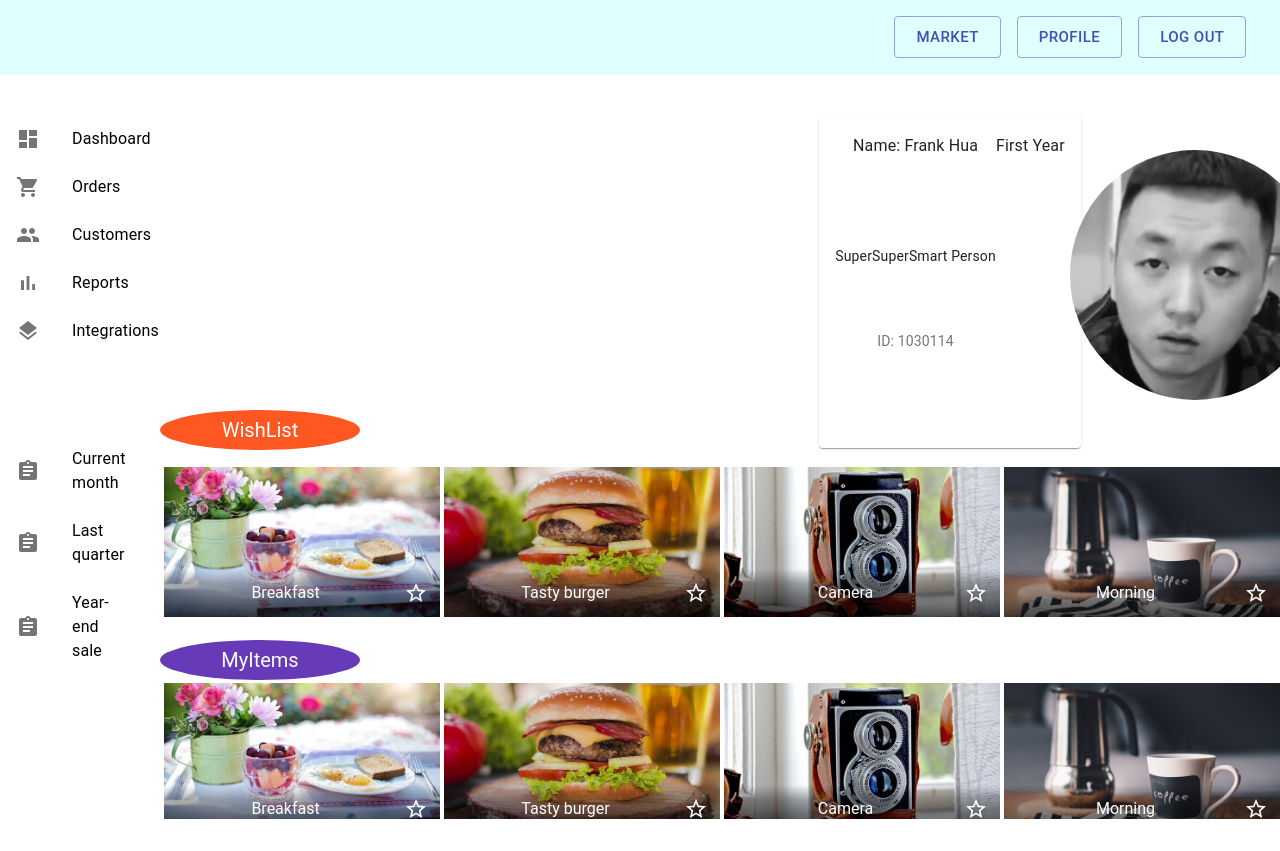
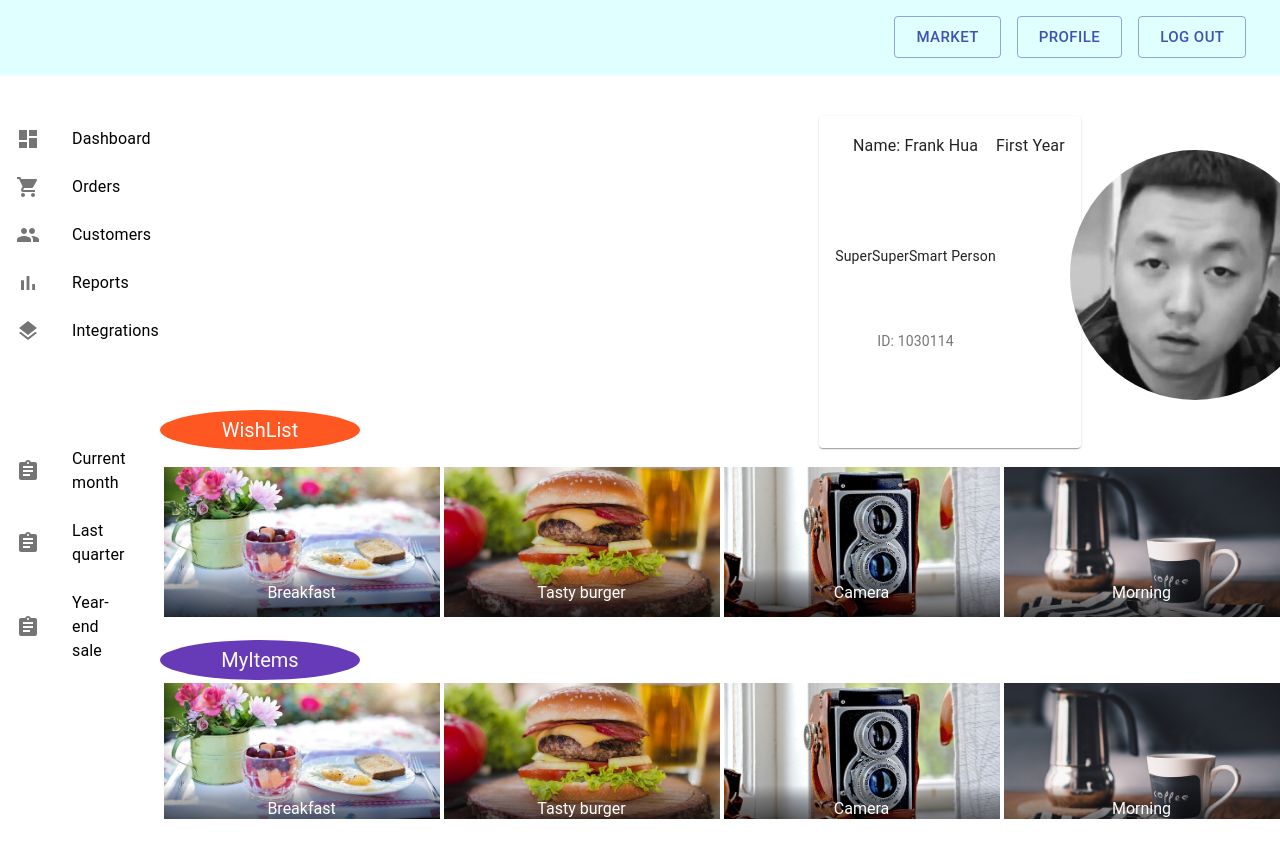
Before and after one commit to Falanke21/REM-demo-website, a React (Create React App) app in the folder fgnb/: page /user in a window 1280 px wide. Shown: the top 851 px of the page. Built offline with nearby package versions, Linux system fonts and the light colour scheme.

Commit message:
Remove star button

```diff
--- a/fgnb/src/MySalesItems.js
+++ b/fgnb/src/MySalesItems.js
@@ -52,11 +52,6 @@ function LineGridBox() {
                 root: classes.titleBar,
                 title: classes.title,
               }}
-              actionIcon={
-                <IconButton aria-label={`star ${tile.title}`}>
-                  <StarBorderIcon className={classes.title} />
-                </IconButton>
-              }
             />
           </GridListTile>
         ))}
--- a/fgnb/src/ProfileWishListGrid.js
+++ b/fgnb/src/ProfileWishListGrid.js
@@ -53,11 +53,6 @@ function LineGridBox() {
                 root: classes.titleBar,
                 title: classes.title,
               }}
-              actionIcon={
-                <IconButton aria-label={`star ${tile.title}`}>
-                  <StarBorderIcon className={classes.title} />
-                </IconButton>
-              }
             />
           </GridListTile>
         ))}
```
